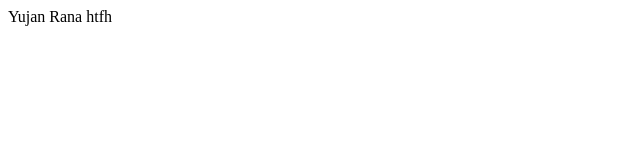
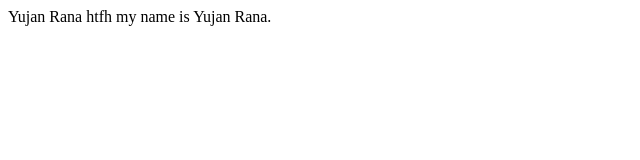
Before and after one commit to Yujan123/trainingithub, a plain HTML site: page index.html in a window 1280 px wide. Shown: the whole page, without its empty margins (0-640 px from the left). Drawn offline with Linux system fonts and the light colour scheme.

Commit message:
body changes

```diff
--- a/index.html
+++ b/index.html
@@ -7,6 +7,7 @@
 </head>
 <body>
      Yujan Rana htfh
+     my name is Yujan Rana.
 
 </body>
 </html>
```
